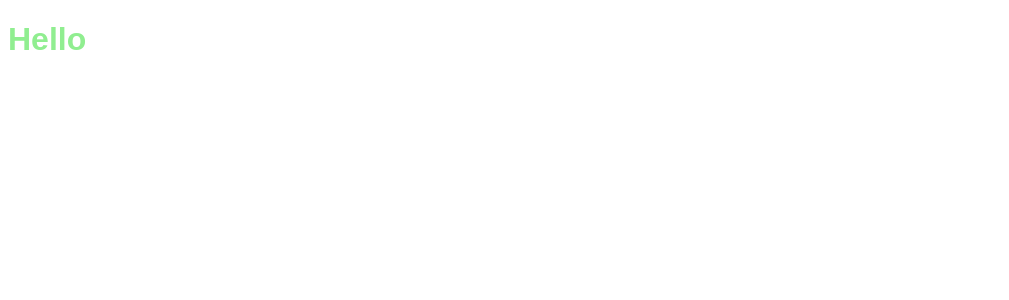
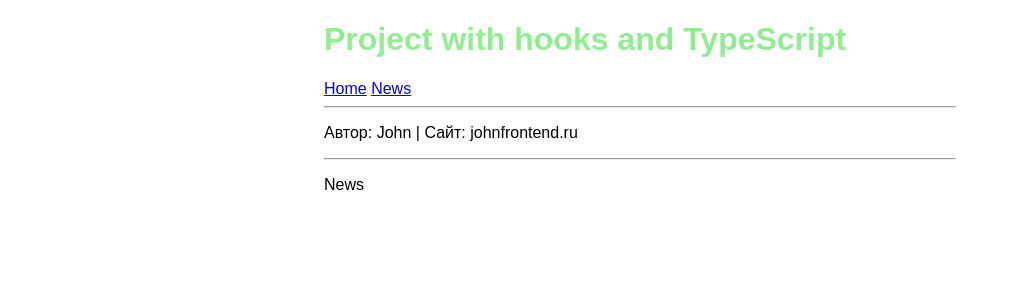
Before and after one commit to EvgenyMinin/ReactTypeScript, a React (Create React App) app: page /news in a window 1280 px wide. Shown: the top 300 px of the page, without its empty margins (0-1009 px from the left). Built offline with nearby package versions, Linux system fonts and the light colour scheme.

Commit message:
added routing

```diff
--- a/package.json
+++ b/package.json
@@ -3,11 +3,13 @@
   "version": "0.1.0",
   "private": true,
   "dependencies": {
+    "@reach/router": "^1.3.1",
     "@testing-library/jest-dom": "^4.2.4",
     "@testing-library/react": "^9.3.2",
     "@testing-library/user-event": "^7.1.2",
     "@types/jest": "^25.1.2",
     "@types/node": "^13.7.1",
+    "@types/reach__router": "^1.3.0",
     "@types/react": "^16.9.19",
     "@types/react-dom": "^16.9.5",
     "less": "^3.11.1",
--- a/src/components/App/App.tsx
+++ b/src/components/App/App.tsx
@@ -1,13 +1,37 @@
 import React from "react";
+import { Link, Router, RouteComponentProps } from "@reach/router";
+import News from "../News/News";
 
-import "./styles.sass";
+import "./styles.scss";
 
-const App = () => {
+interface IAppProps extends RouteComponentProps {
+  name: string;
+  site: string;
+}
+
+const App: React.FC<IAppProps> = props => {
   return (
-    <div>
-      <h1 className="header">Hello</h1>
+    <div className="App">
+      <h1 className="App__header">Project with hooks and TypeScript</h1>
+      <nav>
+        <Link to="/">Home</Link> <Link to="news">News</Link>
+      </nav>
+      <hr />
+      <p>
+        Автор: {props.name} | Сайт: {props.site}
+      </p>
+      <hr />
+      {props.children}
     </div>
   );
 };
 
-export default App;
+const RouterApp = () => (
+  <Router>
+    <App path="/" name="John" site="johnfrontend.ru">
+      <News path="/news" />
+    </App>
+  </Router>
+);
+
+export default RouterApp;
--- a/src/components/App/styles.sass
+++ /dev/null
@@ -1,2 +0,0 @@
-.header
-  color: lightgreen;
--- /dev/null
+++ b/src/components/App/styles.scss
@@ -0,0 +1,7 @@
+.App {
+  width: 50%;
+  margin: 0 auto;
+  &__header {
+    color: lightgreen;
+  }
+}
--- /dev/null
+++ b/src/components/News/News.tsx
@@ -0,0 +1,10 @@
+import * as React from "react";
+import { RouteComponentProps } from "@reach/router";
+
+const News: React.FC<RouteComponentProps> = () => (
+  <div>
+    <p>News</p>
+  </div>
+);
+
+export default News;
--- /dev/null
+++ b/src/react-app-env.d.ts
@@ -0,0 +1 @@
+/// <reference types="react-scripts" />
```
Also changed, not shown: src/components/News/styles.scss (added), 1 other file (tests, documents, lock files or other folders).
